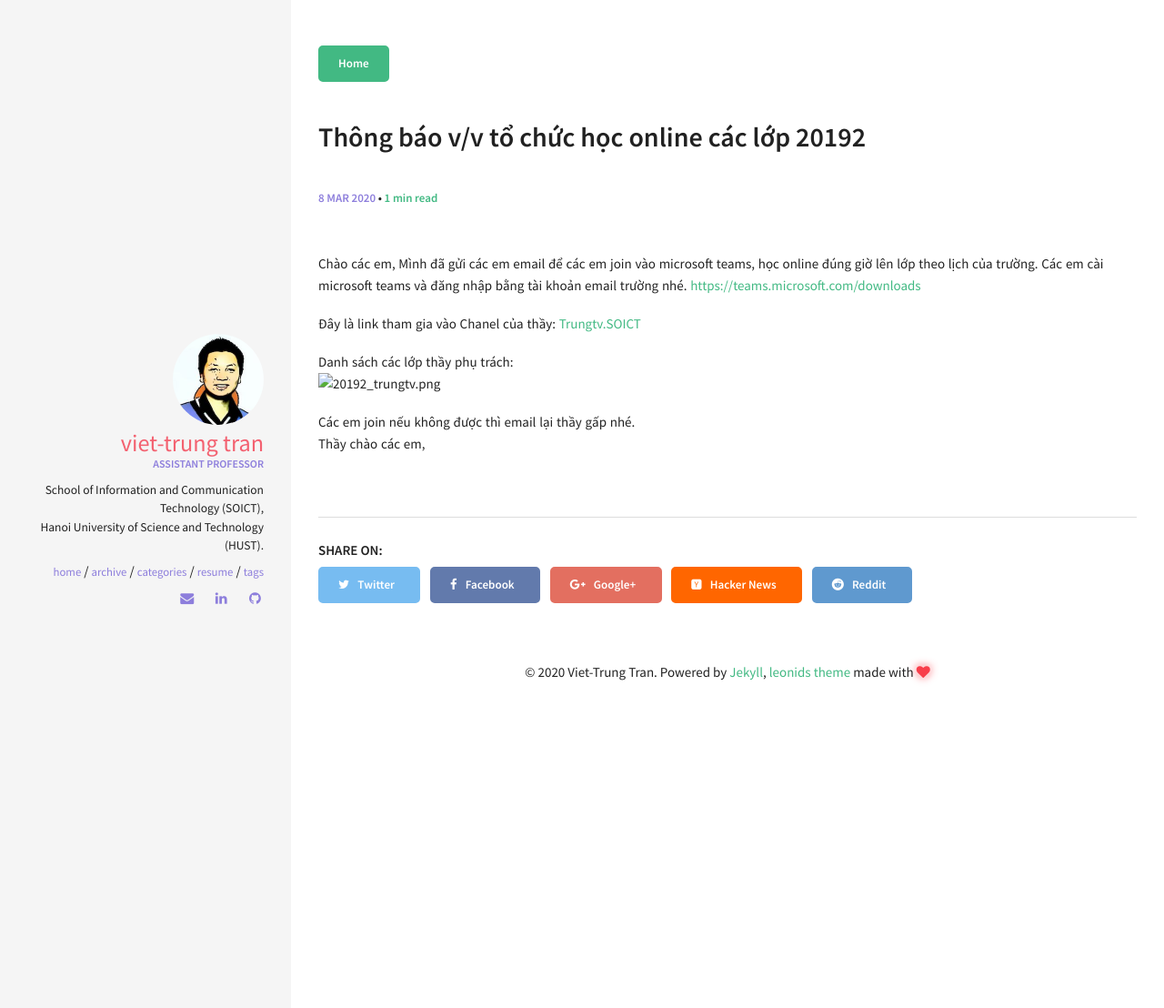
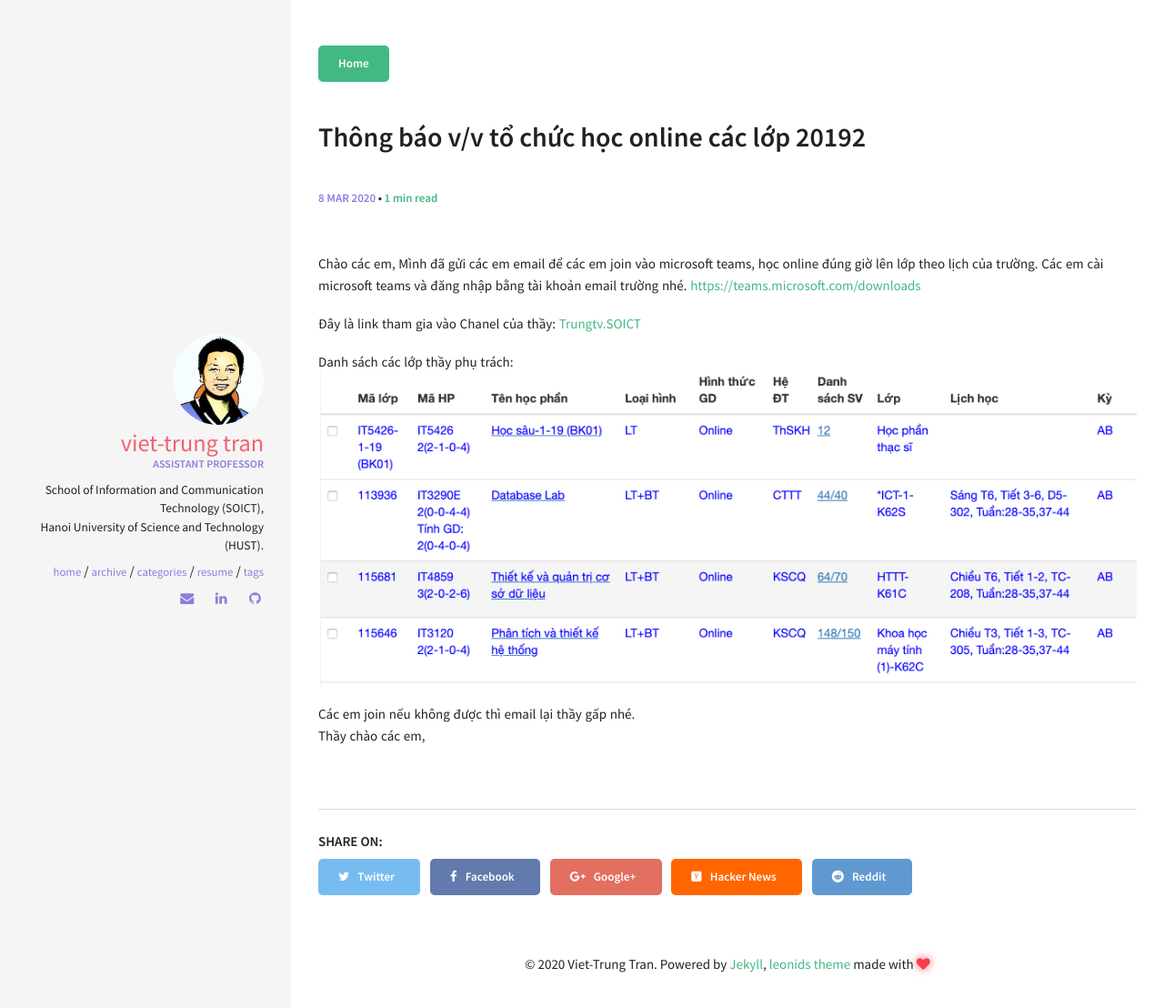
Before and after one commit to trungtv/trungtv.github.io, a Jekyll site: the page built from _posts/2020-03-08-online-learning.md, in a window 1280 px wide. Shown: the top 1108 px of the page at 91% size. Built offline with Jekyll 4.4.1, drawn with Linux system fonts in a browser that asks for light colours.

Commit message:
update img

```diff
--- a/_posts/2020-03-08-online-learning.md
+++ b/_posts/2020-03-08-online-learning.md
@@ -15,7 +15,7 @@ Các em cài microsoft teams và đăng nhập bằng tài khoản email trườ
 Đây là link tham gia vào Chanel của thầy: [Trungtv.SOICT](https://teams.microsoft.com/l/team/19%3a9c2c9c0d6af3493dac64fe25a4c7c424%40thread.skype/conversations?groupId=83d5c695-8fe0-4b12-aa3a-94dff1562b2e&tenantId=06f1b89f-07e8-464f-b408-ec1b45703f31)
 
 Danh sách các lớp thầy phụ trách:
-![20192_trungtv.png]({{site.baseurl}}/_posts/20192_trungtv.png)
+![20192_trungtv.png]({{site.baseurl}}/img/upload/20192_trungtv.png)
 
 
 Các em join nếu không được thì email lại thầy gấp nhé.
```
Also changed, not shown: _posts/2020-03-07-IT3290E-Database-Lab.md (+2 -2 lines), img/upload/20192_trungtv.png (renamed from _posts/20192_trungtv.png), 2 other files.
